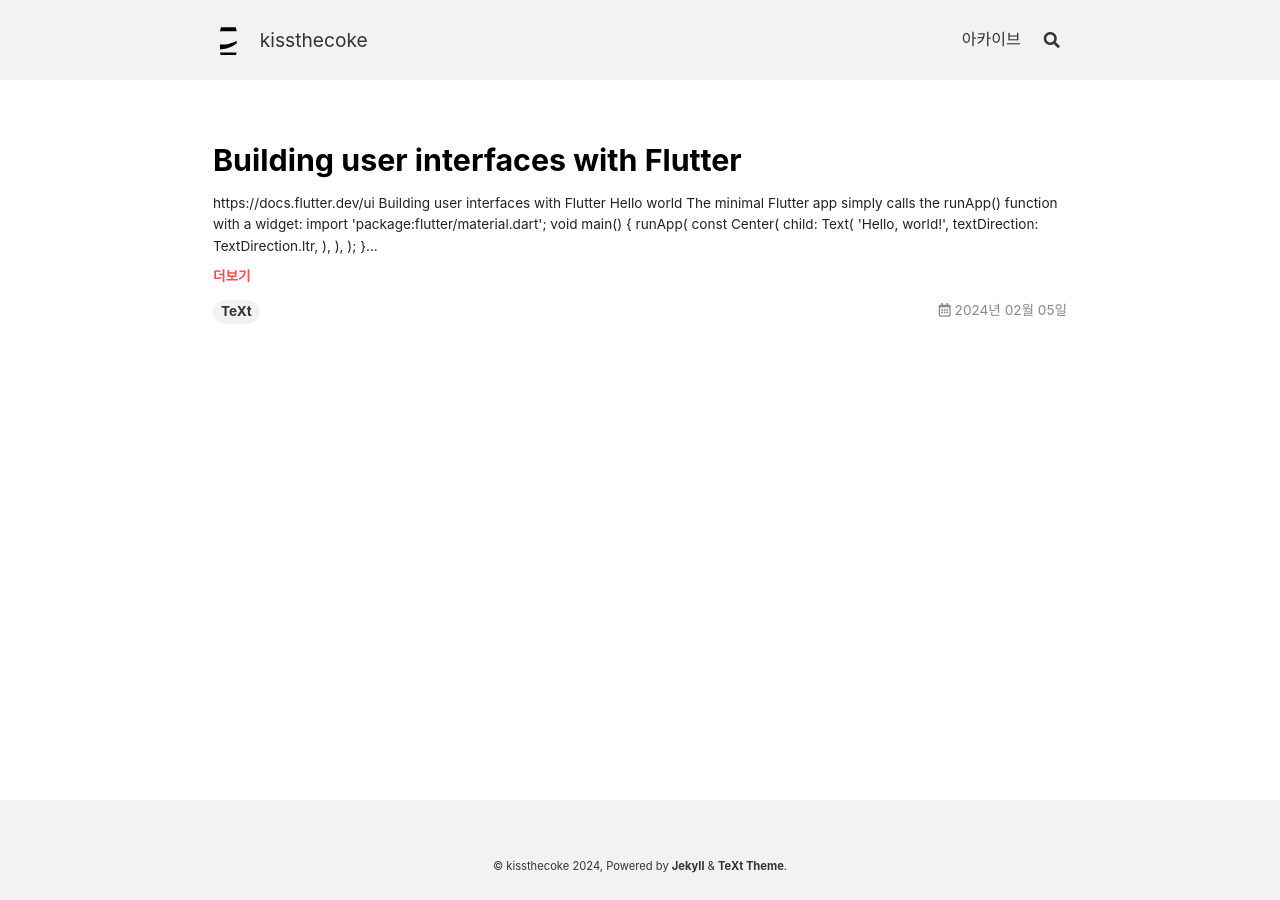
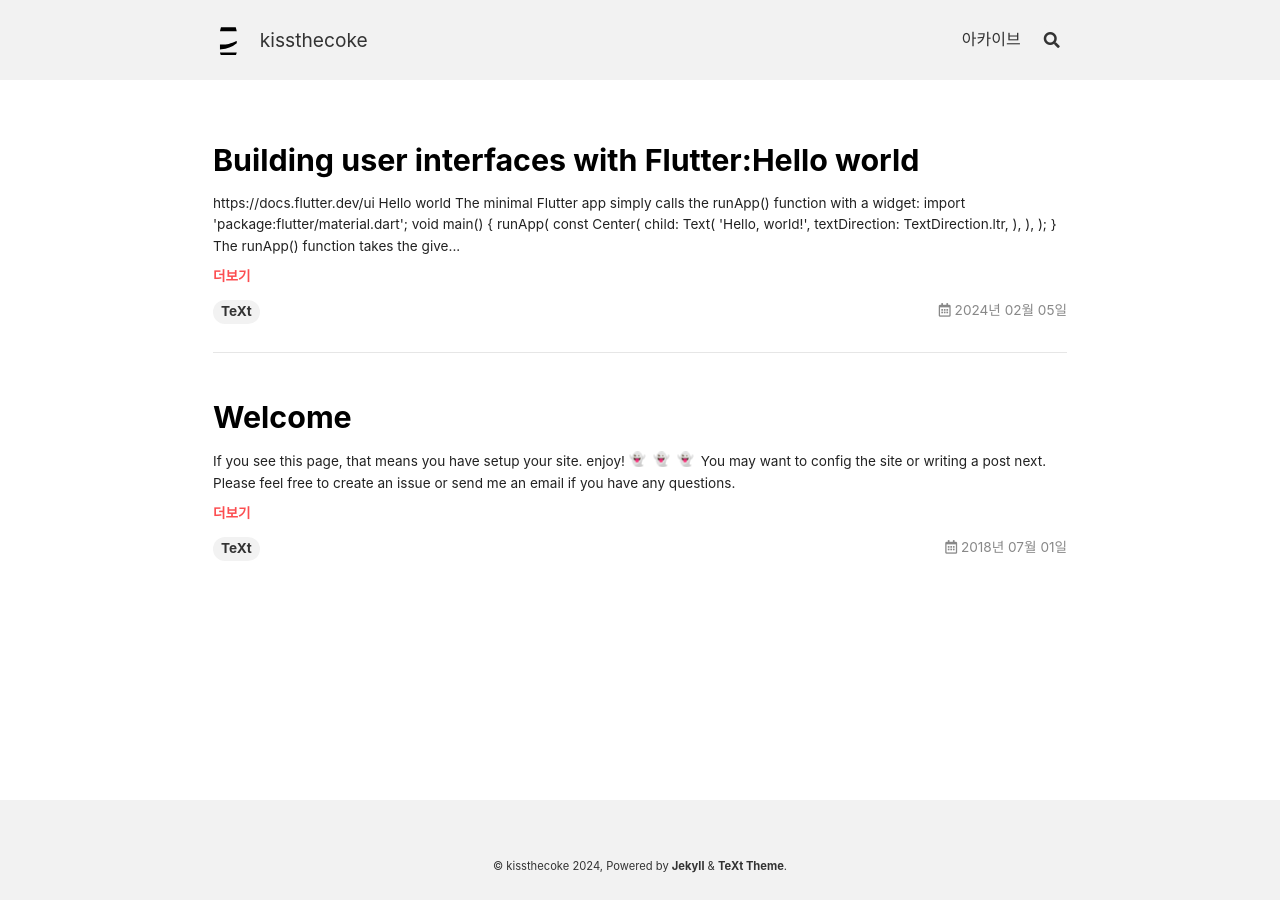
Before and after one commit to kissthecoke/kissthecoke.github.io, a Jekyll site: the page built from index.html, in a window 1280 px wide. Built offline with Jekyll 4.4.1, drawn with Linux system fonts in a browser that asks for light colours; nearby versions of some CDN libraries; emoji names are drawn with the system emoji font; the list of posts is cut into pages by our own code.

Commit message:
Edit welcome.md and helloworld.md
02062024 Edit two files

```diff
--- /dev/null
+++ b/_posts/2018-07-01-welcome.md
@@ -0,0 +1,16 @@
+---
+title: Welcome
+tags: TeXt
+---
+
+If you see this page, that means you have setup your site. enjoy! :ghost: :ghost: :ghost:
+
+You may want to [config the site](https://kitian616.github.io/jekyll-TeXt-theme/docs/en/configuration) or [writing a post](https://kitian616.github.io/jekyll-TeXt-theme/docs/en/writing-posts) next. Please feel free to [create an issue](https://github.com/kitian616/jekyll-TeXt-theme/issues) or [send me an email](mailto:kitian616@outlook.com) if you have any questions.
+
+<!--more-->
+
+---
+
+If you like TeXt, don't forget to give me a star. :star2:
+
+[![Star This Project](https://img.shields.io/github/stars/kitian616/jekyll-TeXt-theme.svg?label=Stars&style=social)](https://github.com/kitian616/jekyll-TeXt-theme/)
--- a/_posts/2024-02-05-helloworld.dart.md
+++ b/_posts/2024-02-05-helloworld.dart.md
@@ -1,11 +1,8 @@
 ---
-title: Building user interfaces with Flutter
+title: Building user interfaces with Flutter:Hello world
 tags: TeXt
-js: [{defer: true, url: https://dartpad.dev/experimental/inject_embed.dart.js}]
 ---
 [https://docs.flutter.dev/ui](https://docs.flutter.dev/ui)
-
-# Building user interfaces with Flutter
 
 ### Hello world
 
```
